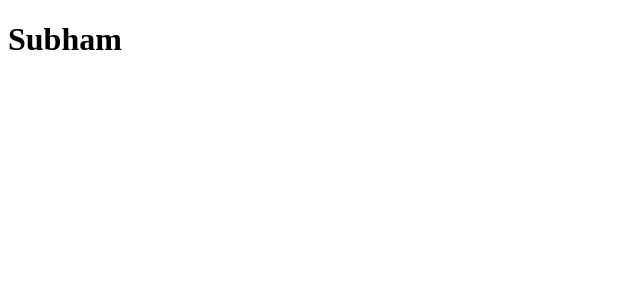
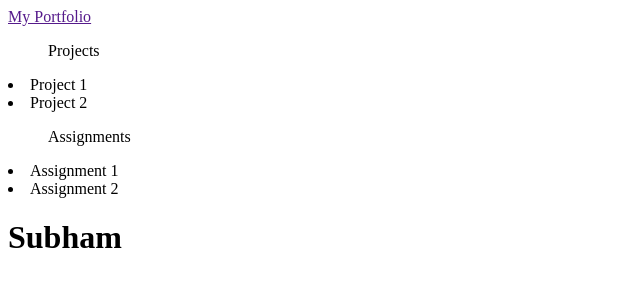
Before and after one commit to Subav11/Subav11.github.io, a plain HTML site: page index.html in a window 1280 px wide. Shown: the whole page, without its empty margins (0-640 px from the left). Drawn offline with Linux system fonts and the light colour scheme.

Commit message:
committed

```diff
--- a/index.html
+++ b/index.html
@@ -6,6 +6,15 @@
     <title>Document</title>
 </head>
 <body>
+    <a href="">My Portfolio</a>
+
+    <ul>Projects</ul>
+    <li>Project 1</li>
+    <li>Project 2</li>
+
+    <ul>Assignments</ul>
+    <li>Assignment 1</li>
+    <li>Assignment 2</li>
     <h1>Subham</h1>
 </body>
 </html>
```
